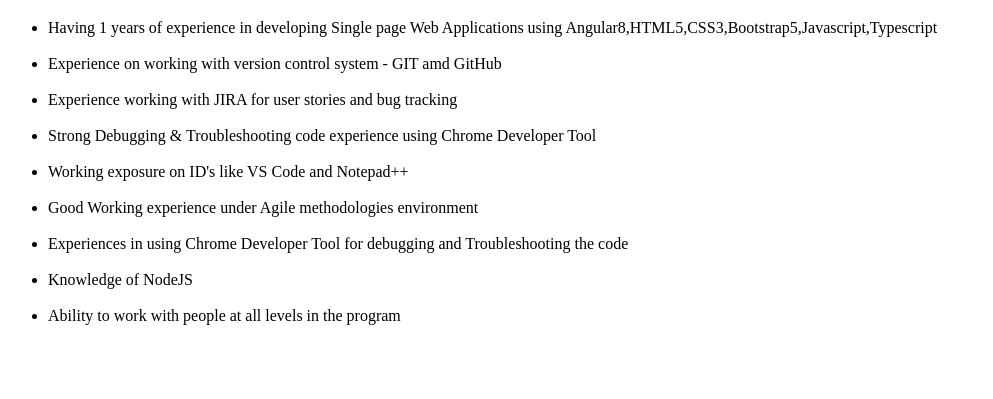
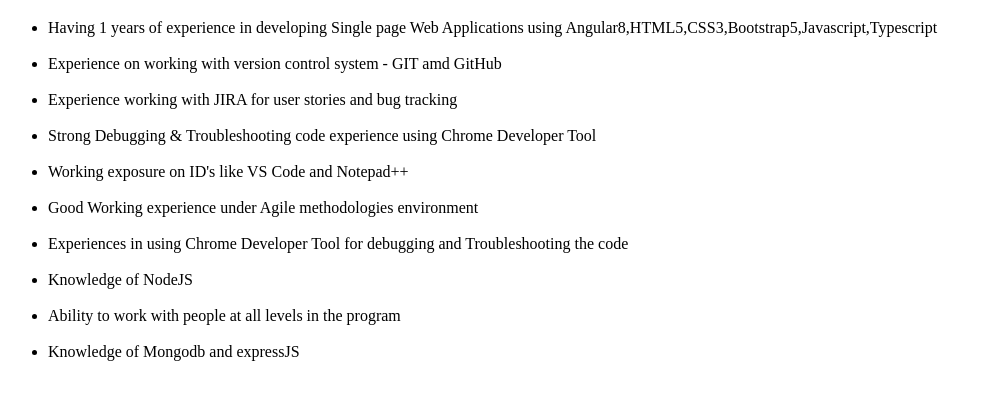
Before and after one commit to shubhambhamburkar16/MyProfile, a plain HTML site: page home.html in a window 1280 px wide. Shown: the part 61-460 px from the top of the page, without its empty margins (0-993 px from the left). Drawn offline with Linux system fonts and the light colour scheme.

Commit message:
added new responsibility
added new responsibility

```diff
--- a/home.html
+++ b/home.html
@@ -3,7 +3,7 @@
 <head>
     <meta charset="UTF-8">
     <meta name="viewport" content="width=device-width, initial-scale=1.0">
-    <title>Professional Summary</title>
+    <title>Home</title>
 </head>
 <body>
     <h1>Professional Summery</h1>
@@ -17,6 +17,7 @@
         <li>Experiences in using Chrome Developer Tool for debugging and Troubleshooting the code</li>&nbsp;
         <li>Knowledge of NodeJS</li>&nbsp;
         <li>Ability to work with people at all levels in the program</li>&nbsp;
+        <li> Knowledge of Mongodb and expressJS </li>
     </ul>
 </body>
 </html>
```
